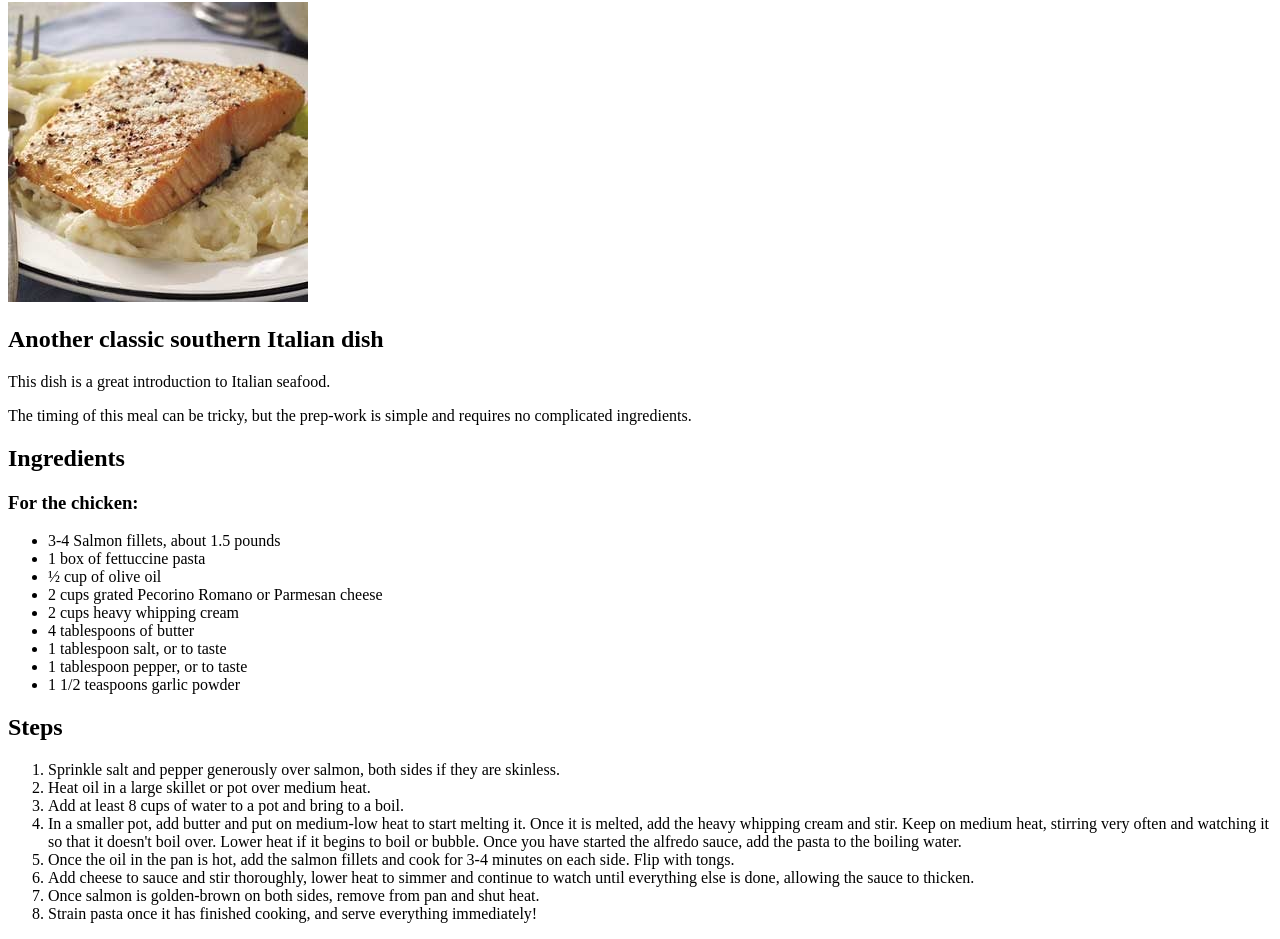
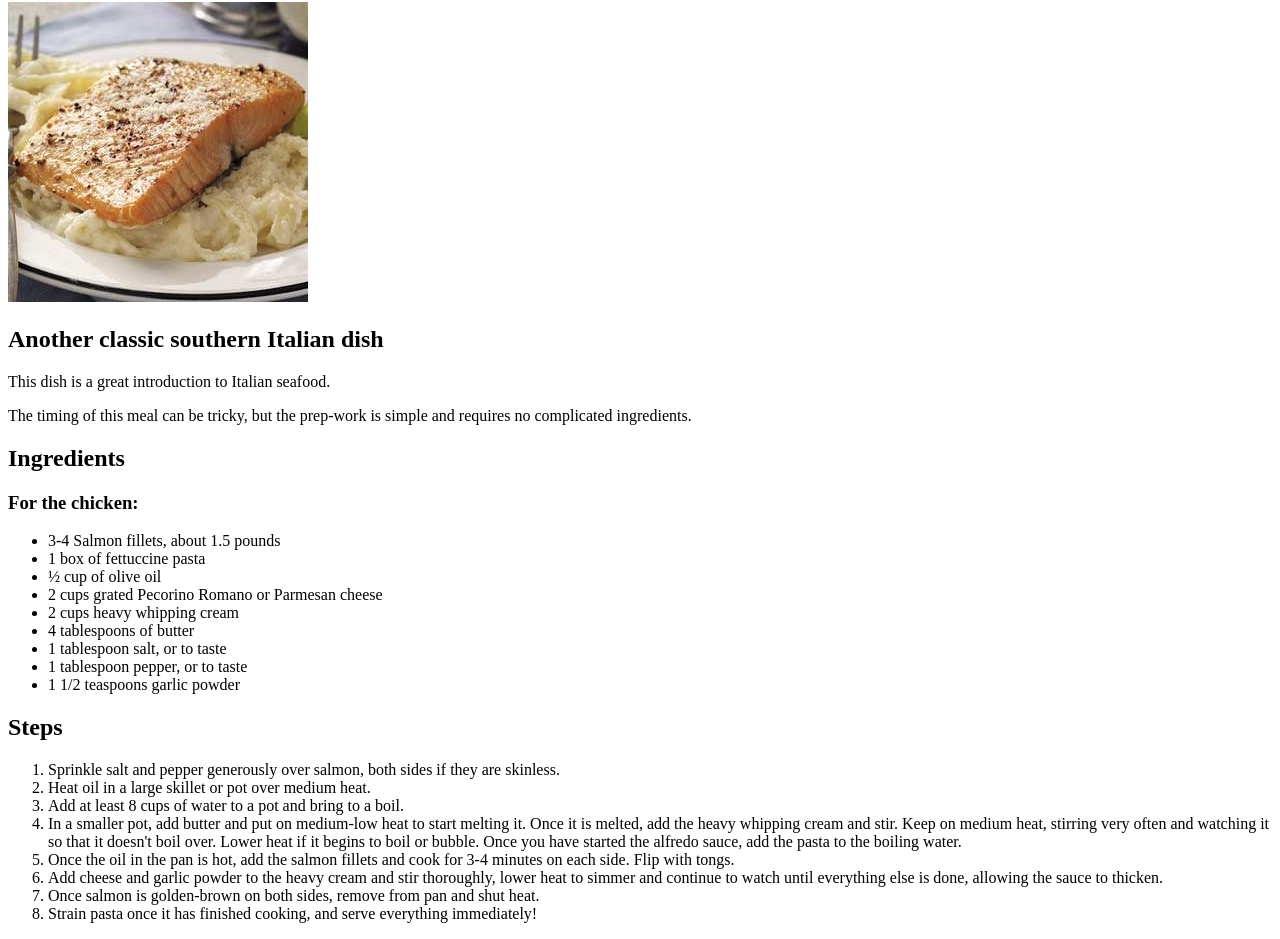
Before and after one commit to sjotto/odin-recipes, a plain HTML site: page recipes/salmonfettucine.html in a window 1280 px wide. Shown: the part 78-1017 px from the top of the page. Drawn offline with Linux system fonts and the light colour scheme.

```diff
--- a/recipes/salmonfettucine.html
+++ b/recipes/salmonfettucine.html
@@ -50,7 +50,7 @@
           Once the oil in the pan is hot, add the salmon fillets and cook for 3-4 minutes on each side. Flip with tongs.
         </li>
         <li>
-          Add cheese to sauce and stir thoroughly, lower heat to simmer and continue to watch until everything else is done, allowing the sauce to thicken.
+          Add cheese and garlic powder to the heavy cream and stir thoroughly, lower heat to simmer and continue to watch until everything else is done, allowing the sauce to thicken.
         </li>
         <li>
           Once salmon is golden-brown on both sides, remove from pan and shut heat.
```
Also changed, not shown: index.html (+2 -0 lines).
